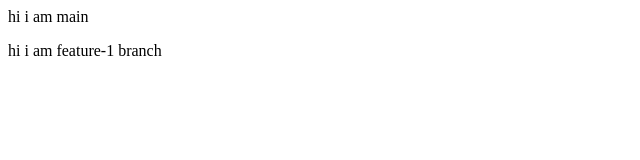
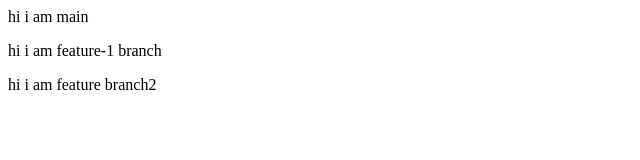
Before and after one commit to simalbutt/githubconflicts-, a plain HTML site: page index.html in a window 1280 px wide. Shown: the whole page, without its empty margins (0-640 px from the left). Drawn offline with Linux system fonts and the light colour scheme.

Commit message:
feature2 branch

```diff
--- a/index.html
+++ b/index.html
@@ -1,2 +1,3 @@
 <p>hi i am main</p>
 <p>hi i am feature-1 branch</p>
+<p>hi i am feature branch2</p>
```
